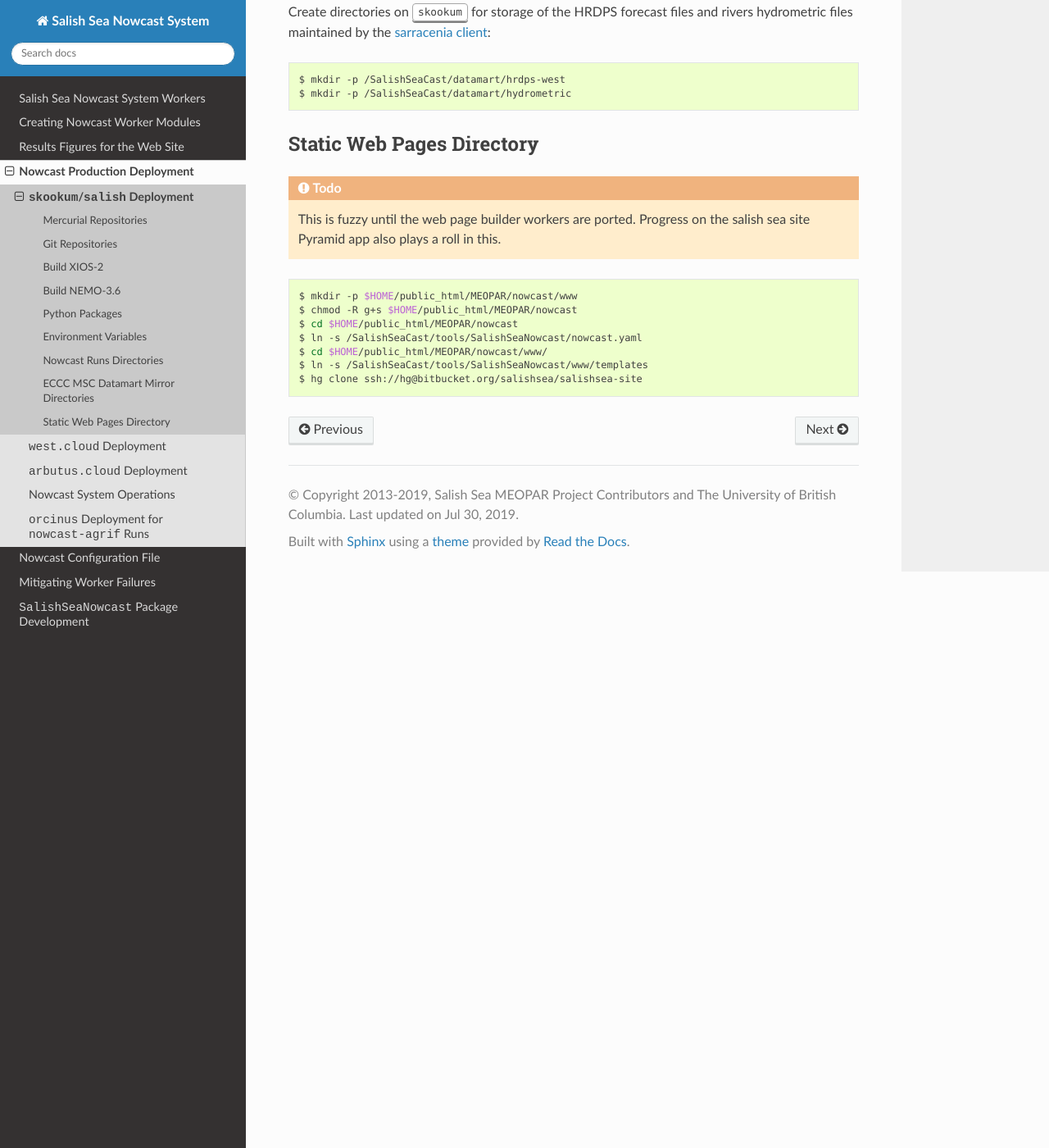
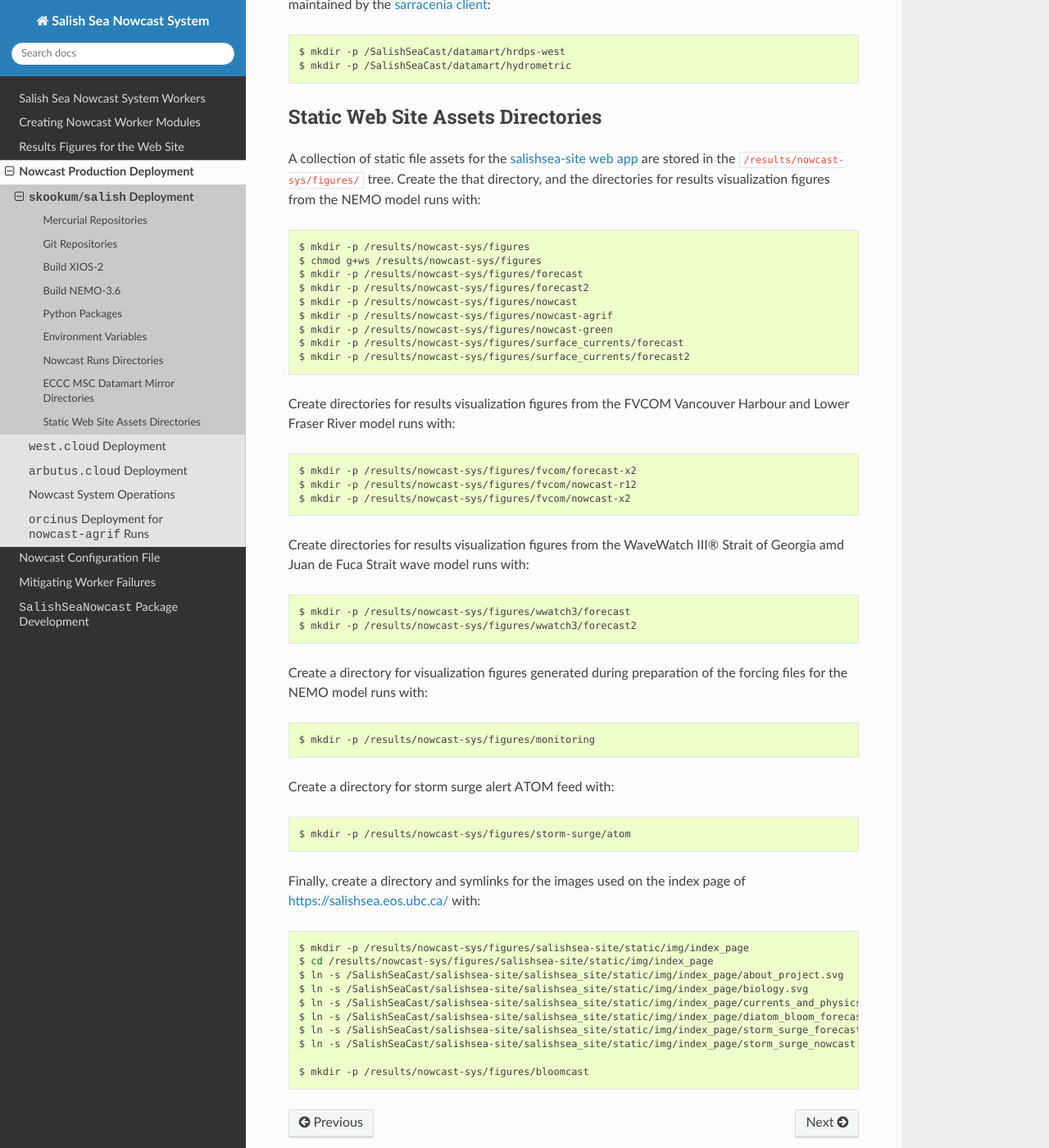
Before and after one commit to SalishSeaCast/SalishSeaNowcast, a Sphinx documentation site: the page built from docs/deployment/skookum_salish.rst, in a window 1280 px wide and 1400 px high, scrolled down 4829 px. Shown: the whole window at 82% size. Built offline with Sphinx 7.4.7 and the Read the Docs theme 2.0.0, drawn with Linux system fonts in a browser that asks for light colours; the version number could not be read and is left out; some of the changed text lies outside the part shown.

Commit message:
Update skookum deployment docs re: salishsea-site web app setup

```diff
--- a/docs/deployment/skookum_salish.rst
+++ b/docs/deployment/skookum_salish.rst
@@ -148,12 +148,8 @@
     $ conda update conda
     $ conda create \
         --prefix /SalishSeaCast/salishsea-site-env \
-        --channel conda-forge \
-        python=3 pyyaml requests
+        -f salishsea-site/environment-prod.yaml
     $ source activate /SalishSeaCast/salishsea-site-env
-    (/SalishSeaCast/salishsea-site-env) $ pip install \
-        arrow attrs chaussette circus pyramid pyramid_crow pyramid_mako \
-        "waitress==0.9.0"
     (/SalishSeaCast/salishsea-site-env) $ pip install --editable salishsea-site/
 
 
@@ -227,6 +223,7 @@
     $ cat << EOF > etc/conda/activate.d/envvars.sh
     export SALISHSEA_SITE_ENV=/SalishSeaCast/salishsea-site-env
     export SALISHSEA_SITE=/SalishSeaCast/salishsea-site
+    export SALISHSEA_SITE_LOGS=/SalishSeaCast/logs/salishsea-site
     export NOWCAST_LOGS=/SalishSeaCast/logs/nowcast
     export SENTRY_DSN=a_valid_sentry_dsn_url
     EOF
@@ -239,6 +236,7 @@
     $ cat << EOF > etc/conda/deactivate.d/envvars.sh
     unset SALISHSEA_SITE_ENV
     unset SALISHSEA_SITE
+    unset SALISHSEA_SITE_LOGS
     unset NOWCAST_LOGS
     unset SENTRY_DSN
     EOF
@@ -284,19 +282,64 @@
     $ mkdir -p /SalishSeaCast/datamart/hydrometric
 
 
-Static Web Pages Directory
-==========================
+Static Web Site Assets Directories
+==================================
 
-.. TODO::
-    This is fuzzy until the web page builder workers are ported.
-    Progress on the salish sea site Pyramid app also plays a roll in this.
+A collection of static file assets for the `salishsea-site web app`_ are stored in the :file:`/results/nowcast-sys/figures/` tree.
+Create the that directory,
+and the directories for results visualization figures from the NEMO model runs with:
 
 .. code-block:: bash
 
-    $ mkdir -p $HOME/public_html/MEOPAR/nowcast/www
-    $ chmod -R g+s $HOME/public_html/MEOPAR/nowcast
-    $ cd $HOME/public_html/MEOPAR/nowcast
-    $ ln -s /SalishSeaCast/tools/SalishSeaNowcast/nowcast.yaml
-    $ cd $HOME/public_html/MEOPAR/nowcast/www/
-    $ ln -s /SalishSeaCast/tools/SalishSeaNowcast/www/templates
-    $ hg clone ssh://hg@bitbucket.org/salishsea/salishsea-site
+    $ mkdir -p /results/nowcast-sys/figures
+    $ chmod g+ws /results/nowcast-sys/figures
+    $ mkdir -p /results/nowcast-sys/figures/forecast
+    $ mkdir -p /results/nowcast-sys/figures/forecast2
+    $ mkdir -p /results/nowcast-sys/figures/nowcast
+    $ mkdir -p /results/nowcast-sys/figures/nowcast-agrif
+    $ mkdir -p /results/nowcast-sys/figures/nowcast-green
+    $ mkdir -p /results/nowcast-sys/figures/surface_currents/forecast
+    $ mkdir -p /results/nowcast-sys/figures/surface_currents/forecast2
+
+Create directories for results visualization figures from the FVCOM Vancouver Harbour and Lower Fraser River model runs with:
+
+.. code-block:: bash
+
+    $ mkdir -p /results/nowcast-sys/figures/fvcom/forecast-x2
+    $ mkdir -p /results/nowcast-sys/figures/fvcom/nowcast-r12
+    $ mkdir -p /results/nowcast-sys/figures/fvcom/nowcast-x2
+
+Create directories for results visualization figures from the WaveWatch III® Strait of Georgia amd Juan de Fuca Strait wave model runs with:
+
+.. code-block:: bash
+
+    $ mkdir -p /results/nowcast-sys/figures/wwatch3/forecast
+    $ mkdir -p /results/nowcast-sys/figures/wwatch3/forecast2
+
+Create a directory for visualization figures generated during preparation of the forcing files for the NEMO model runs with:
+
+.. code-block:: bash
+
+    $ mkdir -p /results/nowcast-sys/figures/monitoring
+
+Create a directory for storm surge alert ATOM feed with:
+
+.. code-block:: bash
+
+    $ mkdir -p /results/nowcast-sys/figures/storm-surge/atom
+
+Finally,
+create a directory and symlinks for the images used on the index page of https://salishsea.eos.ubc.ca/ with:
+
+.. code-block:: bash
+
+    $ mkdir -p /results/nowcast-sys/figures/salishsea-site/static/img/index_page
+    $ cd /results/nowcast-sys/figures/salishsea-site/static/img/index_page
+    $ ln -s /SalishSeaCast/salishsea-site/salishsea_site/static/img/index_page/about_project.svg
+    $ ln -s /SalishSeaCast/salishsea-site/salishsea_site/static/img/index_page/biology.svg
+    $ ln -s /SalishSeaCast/salishsea-site/salishsea_site/static/img/index_page/currents_and_physics.svg
+    $ ln -s /SalishSeaCast/salishsea-site/salishsea_site/static/img/index_page/diatom_bloom_forecast.svg
+    $ ln -s /SalishSeaCast/salishsea-site/salishsea_site/static/img/index_page/storm_surge_forecast.svg
+    $ ln -s /SalishSeaCast/salishsea-site/salishsea_site/static/img/index_page/storm_surge_nowcast.svg
+
+    $ mkdir -p /results/nowcast-sys/figures/bloomcast
```
Also changed, not shown: other parts of docs/deployment/skookum_salish.rst (+2 -2 lines).
